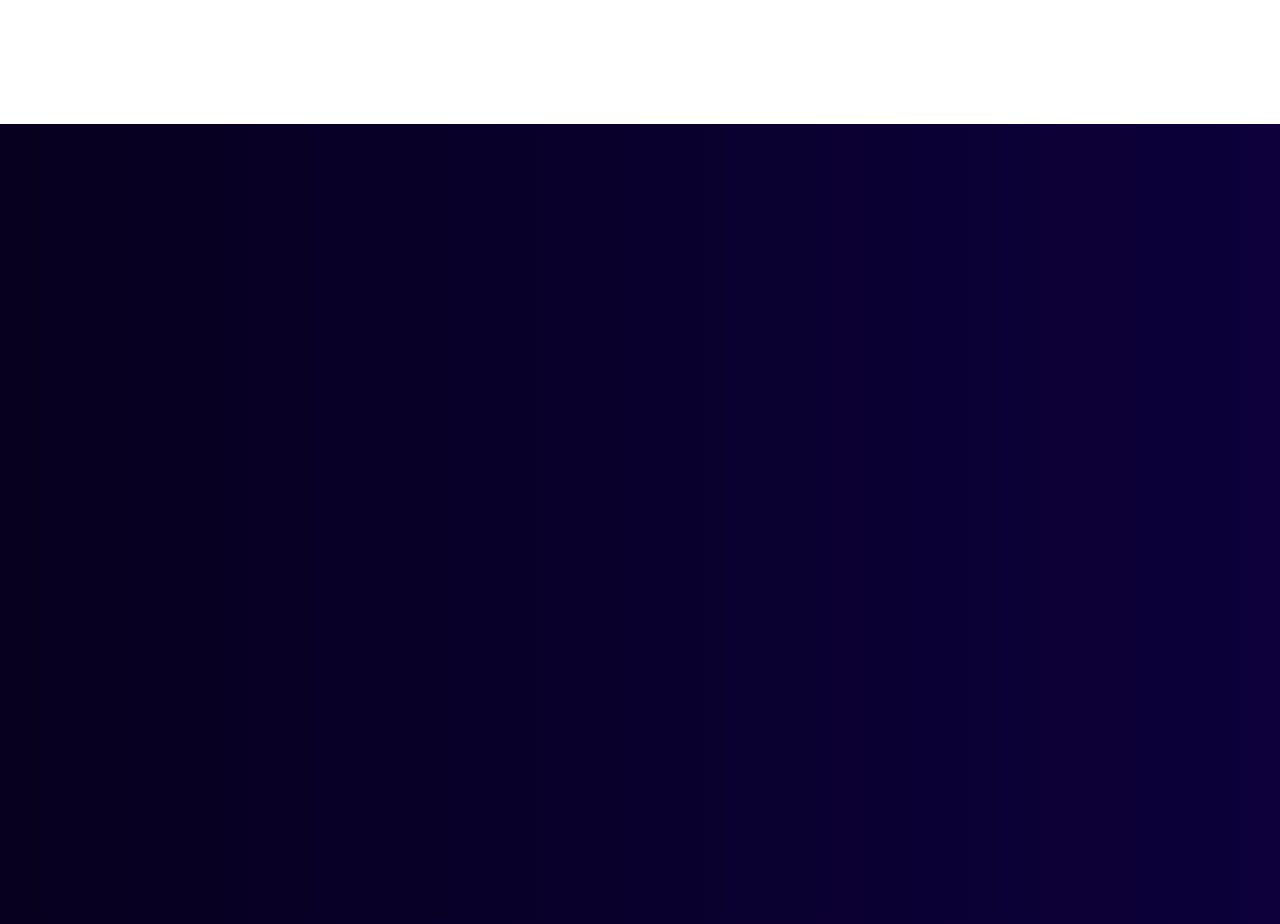
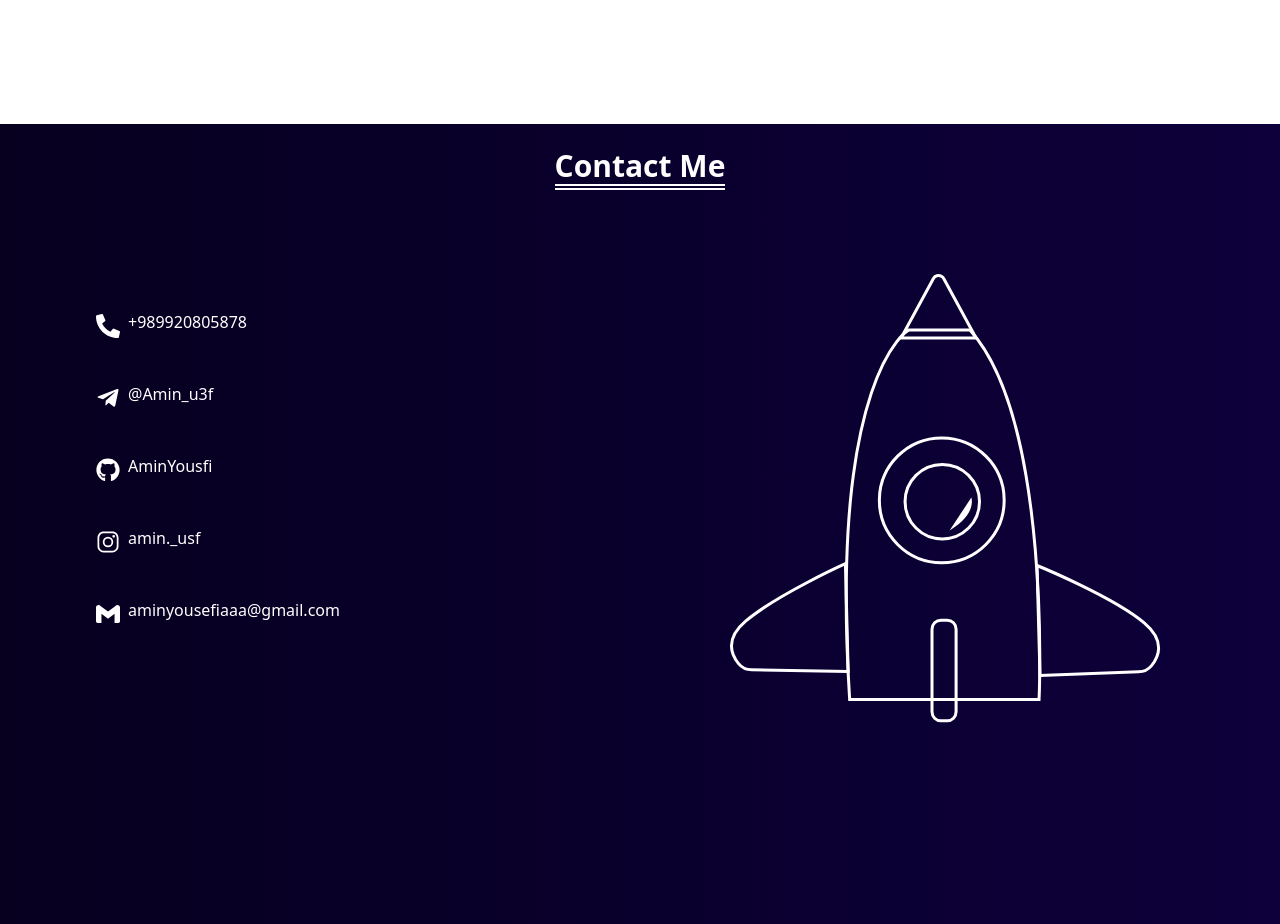
Before and after one commit to AminYousfi/AMin, a React (Create React App) app: page / in a window 1280 px wide. Shown: the part 2320-3244 px from the top of the page. Built offline with nearby package versions, Linux system fonts and the light colour scheme; a web font is replaced by a local one.

Commit message:
Add Contact Me

```diff
--- a/src/Components/Contact/Contact.css
+++ b/src/Components/Contact/Contact.css
@@ -3,3 +3,12 @@
     height: 100vh;
     background-image: linear-gradient(to left , #0d003b , #07001f);
 }
+.contactTitle{
+    border-bottom: 6px double white;
+}
+/* .iconContact{
+    height: 100%;
+}
+.rocketIcon{
+    height: 100%;
+} */
--- a/src/Components/Contact/Contact.js
+++ b/src/Components/Contact/Contact.js
@@ -1,10 +1,74 @@
 import './Contact.css'
+import { FaPhoneAlt } from "react-icons/fa";
+import { FaTelegramPlane } from "react-icons/fa";
+import { FaGithub } from "react-icons/fa";
+import { IoLogoInstagram } from "react-icons/io5";
+import { SiGmail } from "react-icons/si";
+
 
 function Contact (){
     return(
         <>
         <div className="contactMeContainer bg-gray-800 w-full h-full">
+            <div className='flex justify-center items-center'><h1 className='contactTitle text-white font-bold text-3xl mt-6'>Contact Me</h1></div>
+            <div className="contact flex flex-row">
+                <div className="iconContact w-1/2 mt-5  flex flex-col ">
+                    <div className="phone flex flex-row ms-24 mt-24">
+                        <FaPhoneAlt className='text-white text-2xl mt-2'/>
+                        <p className='text-white ms-2 mt-1'>+989920805878</p>
+                    </div>
 
+                    <div className='telegram flex flex-row ms-24 mt-10'>
+                        <FaTelegramPlane className='text-white text-2xl mt-2'/>
+                        <p className='text-white ms-2 mt-1'>@Amin_u3f</p>
+
+                    </div>
+
+                    <div className='Github flex flex-row ms-24 mt-10'>
+                        <FaGithub className='text-white text-2xl mt-2' />
+                        <p className='text-white ms-2 mt-1'>AminYousfi</p>
+                    </div>
+
+                    <div className='instagram flex flex-row ms-24 mt-10'>
+                        <IoLogoInstagram className='text-white text-2xl mt-2' />
+                        <p className='text-white ms-2 mt-1'>amin._usf</p>
+                    </div>
+
+                    <div className='Gmail flex flex-row ms-24 mt-10'>
+                        <SiGmail className='text-white text-2xl mt-2' />
+                        <p className='text-white ms-2 mt-1'>aminyousefiaaa@gmail.com</p>
+                    </div>
+
+                </div>
+
+
+
+
+                <div className="rocketIcon w-1/2  mt-5 felx justify-center items-center" >
+                    <xmlns version="1.0" encoding="UTF-8"/>
+                    <svg width="600px" height="600px" viewBox="0 0 600 600" version="1.1" xmlns="http://www.w3.org/2000/svg" xmlns="http://www.w3.org/1999/xlink">
+                    <title>rocket</title>
+                    <g id="rocket" stroke="none" stroke-width="1" fill="none" fill-rule="evenodd">
+                    <g transform="translate(91.068233, 59.000000)">
+                    <path d="M212.771747,9.70001459 L245,69 L245,69 L170,69 L202.228253,9.70001459 C203.810593,6.78850908 207.453574,5.7110075 210.36508,7.29334745 C211.382788,7.84644966 212.218645,8.68230651 212.771747,9.70001459 Z" id="Triangle" stroke="#FFFFFF" stroke-width="3"></path>
+                    <path d="M177.447891,61.1151438 C177.447891,61.1151438 98.1078912,105.325144 118.587891,430.435144 L307.977891,430.435144 C307.977891,430.435144 320.777891,152.145144 238.877891,61.1151438 L177.447891,61.1151438 Z" id="Path" stroke="#FFFFFF" stroke-width="3" fill="none" fill-rule="nonzero"></path>
+                    <polygon id="Path" fill="none" fill-rule="nonzero" points="158.977891 432.005144 158.977891 452.525144 151.927891 452.525144 151.927891 468.755144 135.217891 468.755144 135.217891 476.395144 291.377891 476.395144 291.377891 467.325144 273.107891 467.325144 273.107891 454.195144 265.047891 454.195144 265.047891 432.005144"></polygon>
+                    <circle id="Oval" stroke="#FFFFFF" stroke-width="3" fill-rule="nonzero" cx="210.697891" cy="231.305144" r="62.41"></circle>
+                    <circle id="Oval" fill="none" fill-rule="nonzero" cx="210.697891" cy="232.655144" r="51.72"></circle>
+                    <circle id="Oval" stroke="#FFFFFF" stroke-width="3" fill-rule="nonzero" cx="211.217891" cy="232.655144" r="37.22"></circle>
+                    <rect id="Rectangle" stroke="#FFFFFF" stroke-width="3" fill="none" fill-rule="nonzero" x="200.937891" y="351.175144" width="24.09" height="100.65" rx="8.96"></rect>
+                    <path d="M240.267891,228.545144 C240.267891,228.545144 246.267891,244.825144 218.507891,261.545144 L240.267891,228.545144 Z" id="Path" fill="#FFFFFF" fill-rule="nonzero"></path>
+                    <path d="M118.037891,401.515215 L21.3678912,401.515215 C16.3390825,401.529572 11.5573427,399.336114 8.2878912,395.515144 C1.2878912,387.275144 -6.4321088,371.345144 14.6478912,352.905144 C45.5078912,325.905144 113.407891,293.715144 113.407891,293.715144 L118.037891,401.515215 Z" id="Path" stroke="#FFFFFF" stroke-width="3" fill="none" fill-rule="nonzero" transform="translate(59.484829, 347.615179) rotate(1.000000) translate(-59.484829, -347.615179) "></path>
+                    <path d="M425.97264,405.4786 L327.318933,403.541752 C322.290124,403.55618 317.508385,401.362722 314.238933,397.541752 C307.238933,389.301752 299.518933,373.371752 320.598933,354.931752 C351.458933,327.931752 427.052418,295.442996 427.052418,295.442996 L425.97264,405.4786 Z" id="Path-Copy" stroke="#FFFFFF" stroke-width="3" fill="none" fill-rule="nonzero" transform="translate(366.967614, 350.460798) scale(-1, 1) rotate(1.000000) translate(-366.967614, -350.460798) "></path>
+                    </g>
+                    </g>
+                    </svg>
+
+
+
+
+                </div>
+            </div>
         </div>
         </>
     )
```
Also changed, not shown: src/assets/iconRocket/rocket.svg (added).
